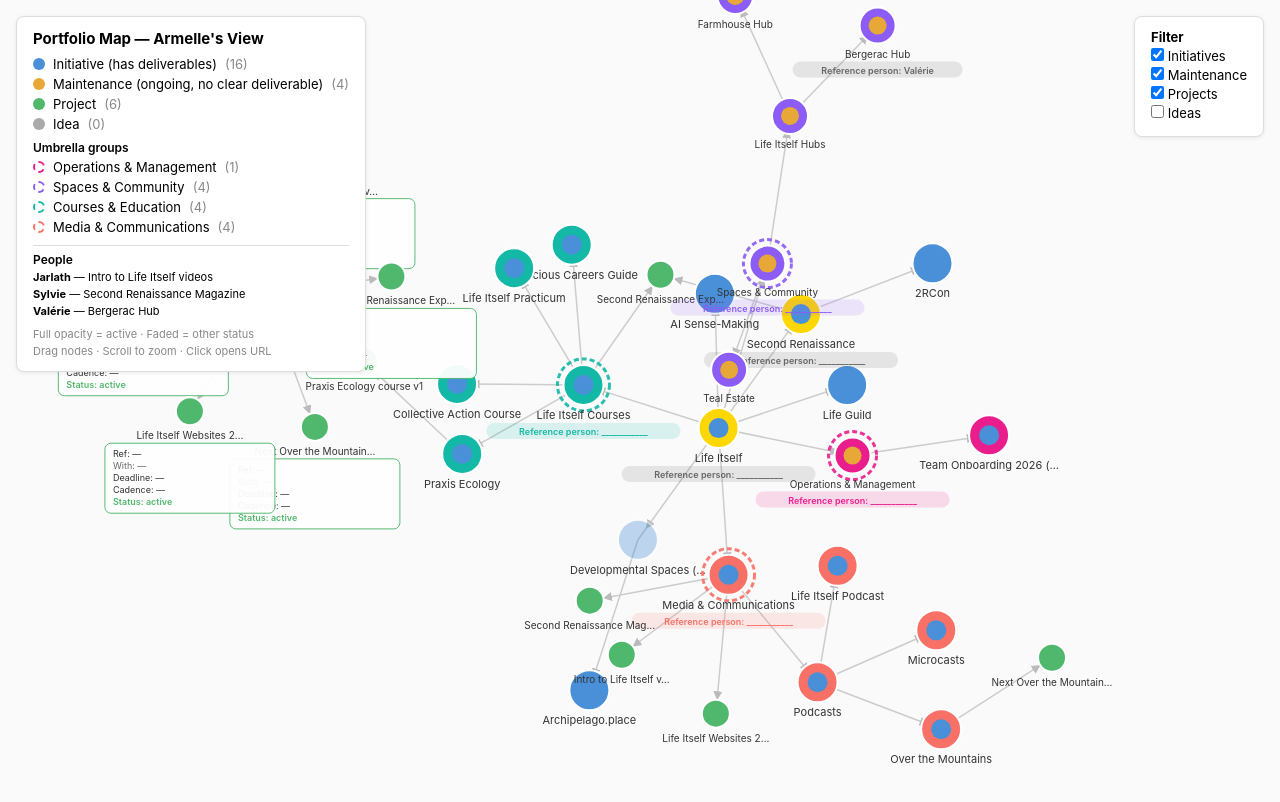
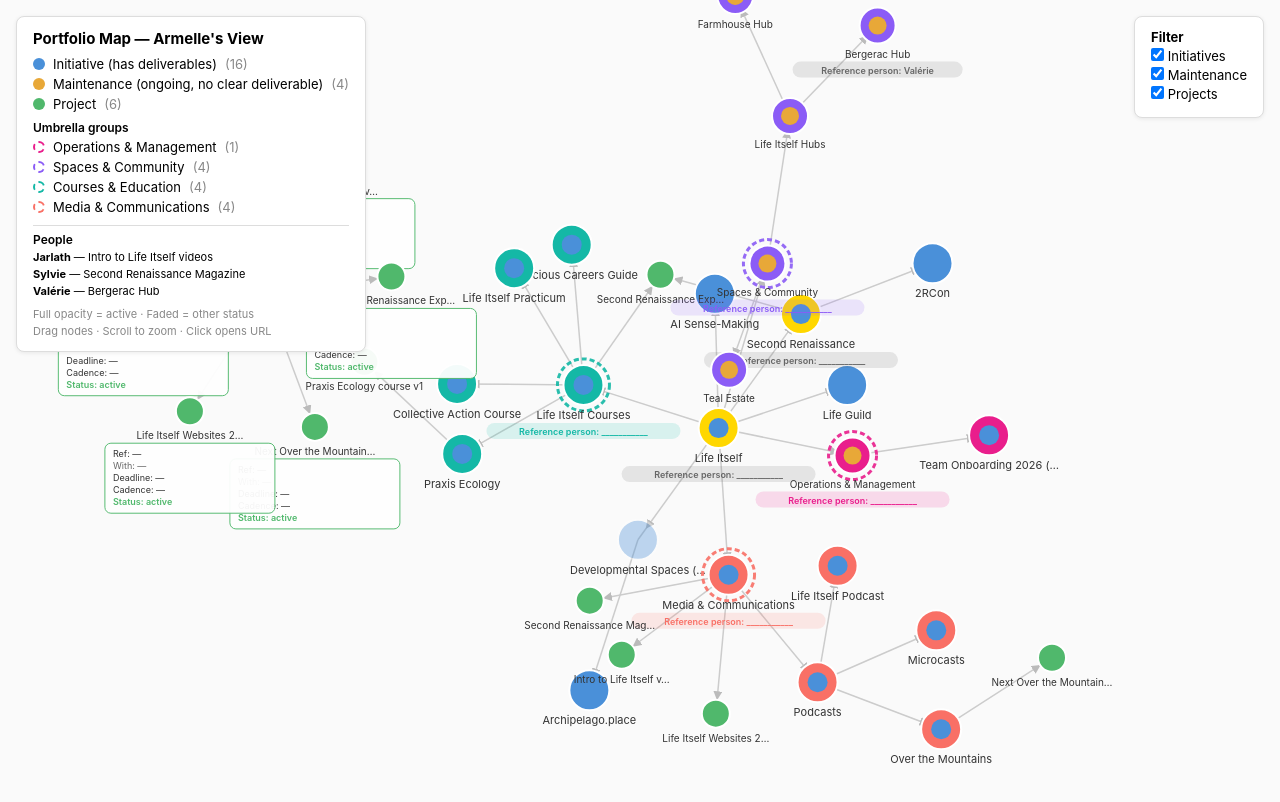
Before and after one commit to life-itself/strategy, a plain HTML site: page portfolio-map.html in a window 1280 px wide. Drawn offline with nearby package versions, Linux system fonts and the light colour scheme; animation ran at ten frames a second.

Commit message:
Update portfolio map — remove Ideas from legend
Co-Authored-By: Claude Opus 4.6 <noreply@anthropic.com>

```diff
--- a/portfolio-map.html
+++ b/portfolio-map.html
@@ -55,7 +55,6 @@
     <div class="legend-item"><div class="legend-dot" style="background:#4A90D9"></div> Initiative (has deliverables)</div>
     <div class="legend-item"><div class="legend-dot" style="background:#E8A838"></div> Maintenance (ongoing, no clear deliverable)</div>
     <div class="legend-item"><div class="legend-dot" style="background:#50B86C"></div> Project</div>
-    <div class="legend-item"><div class="legend-dot" style="background:#AAAAAA"></div> Idea</div>
     <div style="margin-top:8px; font-size:12px; font-weight:600;">Umbrella groups</div>
     <div class="legend-item"><div class="legend-dot" style="background:none;border:2px dashed #E91E8C"></div> Operations &amp; Management</div>
     <div class="legend-item"><div class="legend-dot" style="background:none;border:2px dashed #8B5CF6"></div> Spaces &amp; Community</div>
@@ -73,7 +72,6 @@
     <label><input type="checkbox" data-type="initiative" checked> Initiatives</label>
     <label><input type="checkbox" data-type="maintenance" checked> Maintenance</label>
     <label><input type="checkbox" data-type="project" checked> Projects</label>
-    <label><input type="checkbox" data-type="idea"> Ideas</label>
   </div>
 
   <div class="tooltip" id="tooltip"></div>
@@ -143,7 +141,6 @@ function render(entries) {
     if (text.includes("Initiative")) item.querySelector("span") || item.insertAdjacentHTML("beforeend", ` <span style='color:#888'>(${typeCounts["initiative"] || 0})</span>`);
     if (text.includes("Maintenance") && !text.includes("Operations")) item.insertAdjacentHTML("beforeend", ` <span style='color:#888'>(${typeCounts["maintenance"] || 0})</span>`);
     if (text.includes("Project") && !text.includes("Operations")) item.insertAdjacentHTML("beforeend", ` <span style='color:#888'>(${typeCounts["project"] || 0})</span>`);
-    if (text.includes("Idea")) item.insertAdjacentHTML("beforeend", ` <span style='color:#888'>(${typeCounts["idea"] || 0})</span>`);
     if (text.includes("Operations")) item.insertAdjacentHTML("beforeend", ` <span style='color:#888'>(${umbrellaCounts["pink"]})</span>`);
     if (text.includes("Spaces")) item.insertAdjacentHTML("beforeend", ` <span style='color:#888'>(${umbrellaCounts["purple"]})</span>`);
     if (text.includes("Courses")) item.insertAdjacentHTML("beforeend", ` <span style='color:#888'>(${umbrellaCounts["teal"]})</span>`);
```
